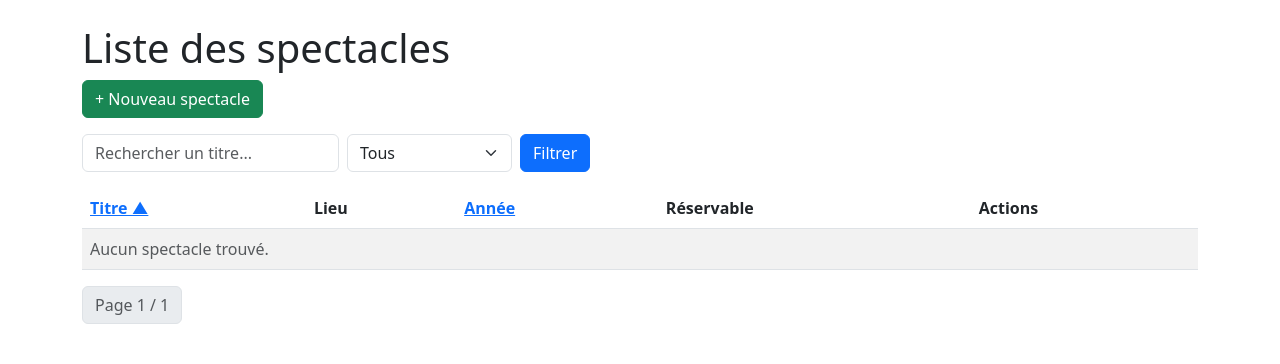
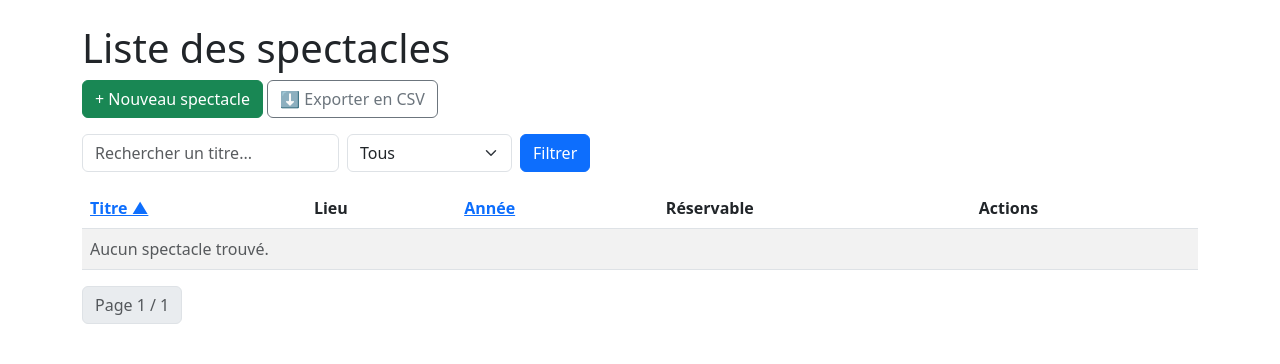
Before and after one commit to mehdichouati/Django_PID, a Django app: page /show/ in a window 1280 px wide. Shown: the part 56-420 px from the top of the page. Run offline with Django 5.2, Linux system fonts and the light colour scheme; data that the repository does not hold is empty.

Commit message:
Itération 7 : export CSV du catalogue de spectacles via tablib (progiciel tiers)

```diff
--- a/reservations/catalogue/templates/catalogue/show_index.html
+++ b/reservations/catalogue/templates/catalogue/show_index.html
@@ -3,6 +3,7 @@
 {% block content %}
 <h1>Liste des spectacles</h1>
 <a href="{% url 'show_create' %}" class="btn btn-success mb-3">+ Nouveau spectacle</a>
+<a href="{% url 'show_export_csv' %}?q={{ query }}&bookable={{ bookable }}" class="btn btn-outline-secondary mb-3">⬇ Exporter en CSV</a>
 
 <form method="get" class="row g-2 mb-3">
     <div class="col-auto">
--- a/reservations/catalogue/urls_show.py
+++ b/reservations/catalogue/urls_show.py
@@ -5,5 +5,6 @@ urlpatterns = [
     path('', views.show_index, name='show_index'),
     path('create', views.show_create, name='show_create'),
     path('store', views.show_store, name='show_store'),
+    path('export/csv', views.show_export_csv, name='show_export_csv'),
     path('<int:id>', views.show_show, name='show_show'),
 ]
--- a/reservations/catalogue/views.py
+++ b/reservations/catalogue/views.py
@@ -1,4 +1,6 @@
+import tablib
 from django.shortcuts import render, redirect, get_object_or_404
+from django.http import HttpResponse
 from django.contrib.auth.models import User
 from django.contrib import messages
 from django.core.paginator import Paginator
@@ -128,6 +130,36 @@ def show_index(request):
     })
 
 
+def show_export_csv(request):
+    """Itération 7 - Progiciel tiers : export du catalogue en CSV via tablib."""
+    shows = Show.objects.all()
+
+    # On respecte les mêmes filtres que la liste (recherche + réservable)
+    query = request.GET.get('q', '')
+    if query:
+        shows = shows.filter(Q(title__icontains=query))
+
+    bookable = request.GET.get('bookable', '')
+    if bookable == '1':
+        shows = shows.filter(bookable=True)
+    elif bookable == '0':
+        shows = shows.filter(bookable=False)
+
+    dataset = tablib.Dataset(headers=['Titre', 'Lieu', 'Année', 'Durée (min)', 'Réservable'])
+    for show in shows:
+        dataset.append([
+            show.title,
+            show.location.designation if show.location else '',
+            show.created_in or '',
+            show.duration or '',
+            'Oui' if show.bookable else 'Non',
+        ])
+
+    response = HttpResponse(dataset.export('csv'), content_type='text/csv')
+    response['Content-Disposition'] = 'attachment; filename="catalogue_spectacles.csv"'
+    return response
+
+
 def show_show(request, id):
     show = get_object_or_404(Show, id=id)
     artist_types = ArtisteTypeShow.objects.filter(show=show).select_related('artiste_type__artist', 'artiste_type__type')
```
